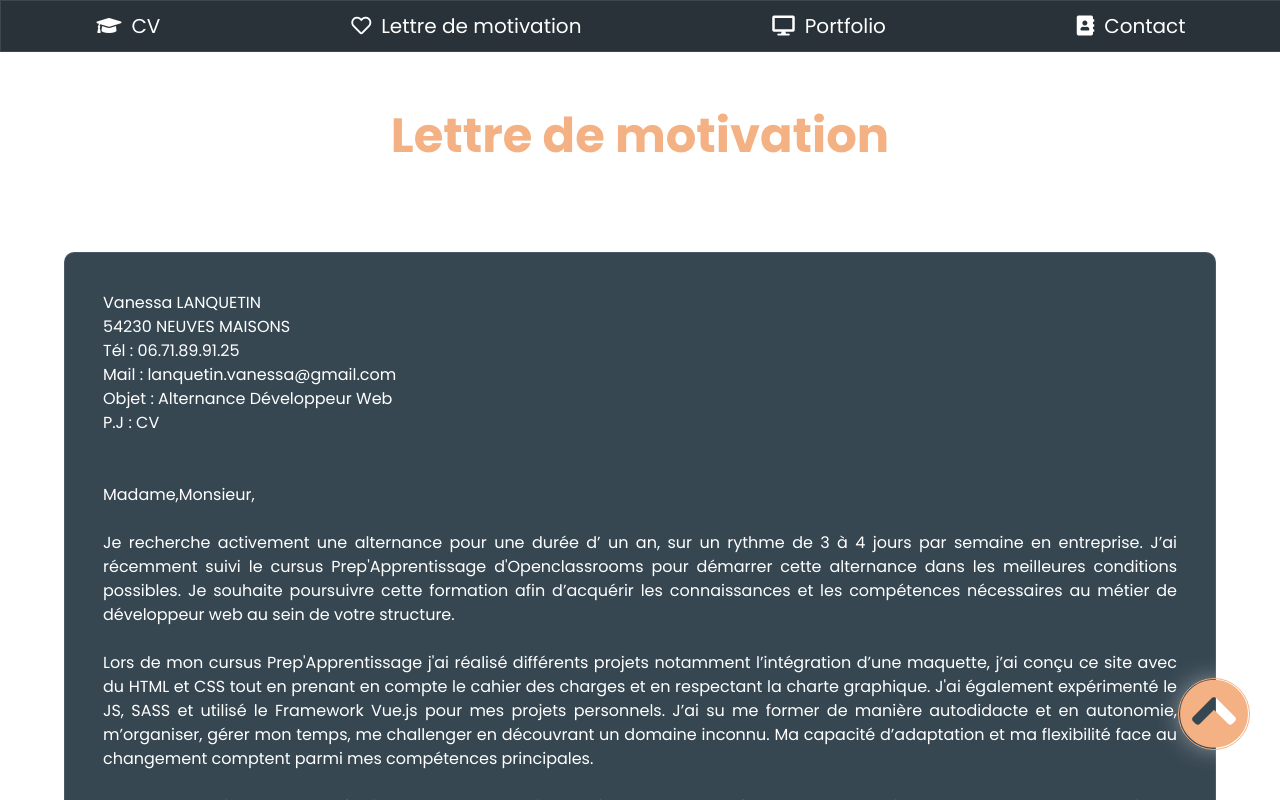
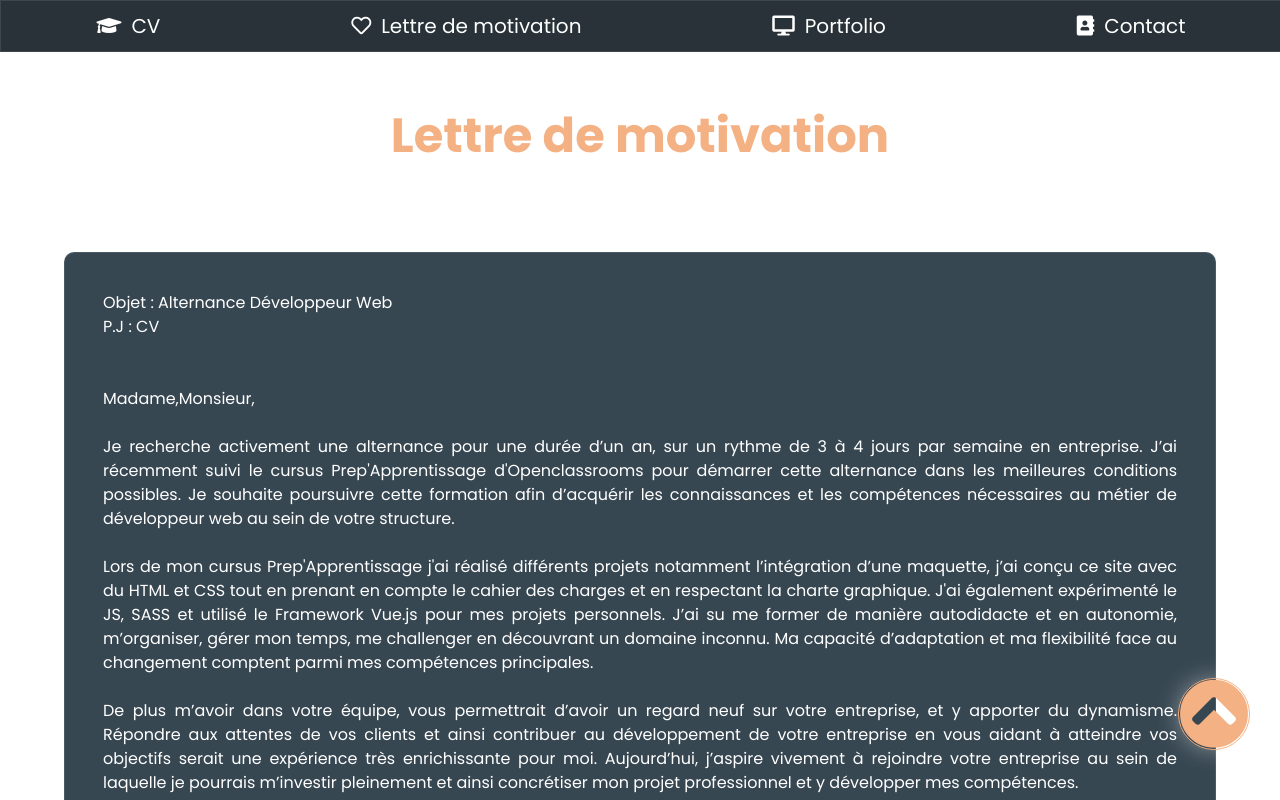
Before and after one commit to vanessa-lanquetin/vanessalanquetin.fr, a Vue app: page /letter in a window 1280 px wide. Shown: the top 800 px of the page. Built offline with nearby package versions, Linux system fonts and the light colour scheme; no server answers.

Commit message:
update letter

```diff
--- a/package.json
+++ b/package.json
@@ -15,6 +15,7 @@
     "axios": "^0.24.0",
     "core-js": "^3.6.5",
     "latest-version": "^6.0.0",
+    "sass": "^1.51.0",
     "scrollreveal": "^4.0.9",
     "vue": "^3.0.0",
     "vue-router": "^4.0.0-0"
@@ -29,7 +30,6 @@
     "babel-eslint": "^10.1.0",
     "eslint": "^6.7.2",
     "eslint-plugin-vue": "^7.0.0",
-    "node-sass": "^4.12.0",
     "sass-loader": "^8.0.2"
   },
   "eslintConfig": {
--- a/src/views/Letter.vue
+++ b/src/views/Letter.vue
@@ -11,12 +11,6 @@
           v-scroll-reveal="{ preset: 'right', delay: 100 }"
         >
           <div id="header-letter">
-            <div id="coordonnees">
-              <div>Vanessa LANQUETIN</div>
-              <div>54230 NEUVES MAISONS</div>
-              <div>Tél : 06.71.89.91.25</div>
-              <div>Mail : lanquetin.vanessa@gmail.com</div>
-            </div>
             <div id="object">
               <div>Objet : Alternance Développeur Web</div>
               <div>P.J : CV</div>
@@ -28,7 +22,7 @@
             Madame,Monsieur,
             <br />
             <br />
-            Je recherche activement une alternance pour une durée d’ un an, sur
+            Je recherche activement une alternance pour une durée d’un an, sur
             un rythme de 3 à 4 jours par semaine en entreprise.
             <div class="space">
               <br />
```
Also changed, not shown: 1 other file (tests, documents, lock files or other folders).
